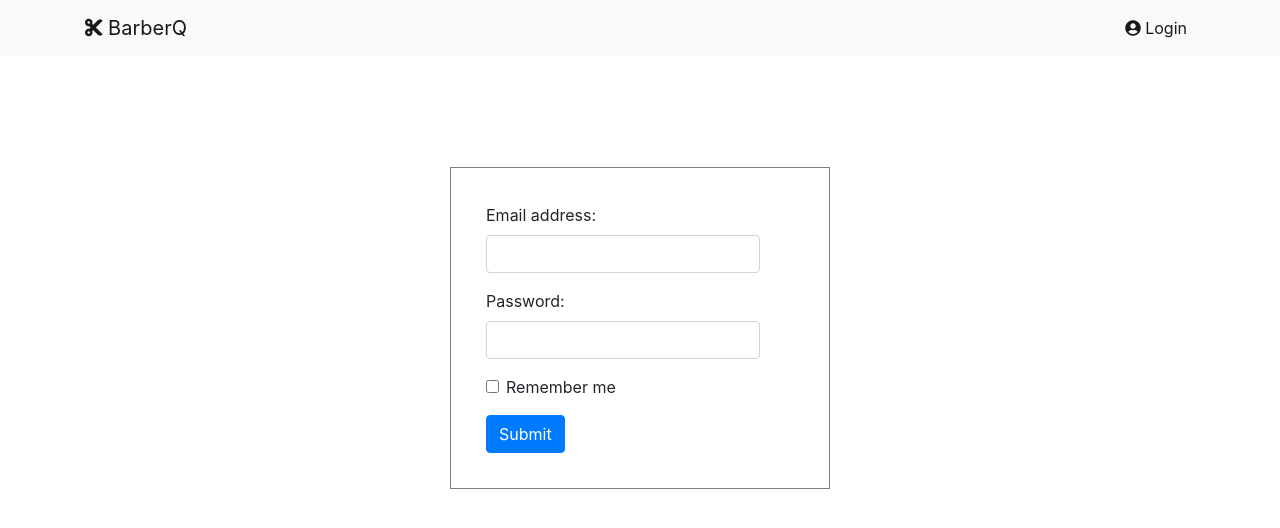
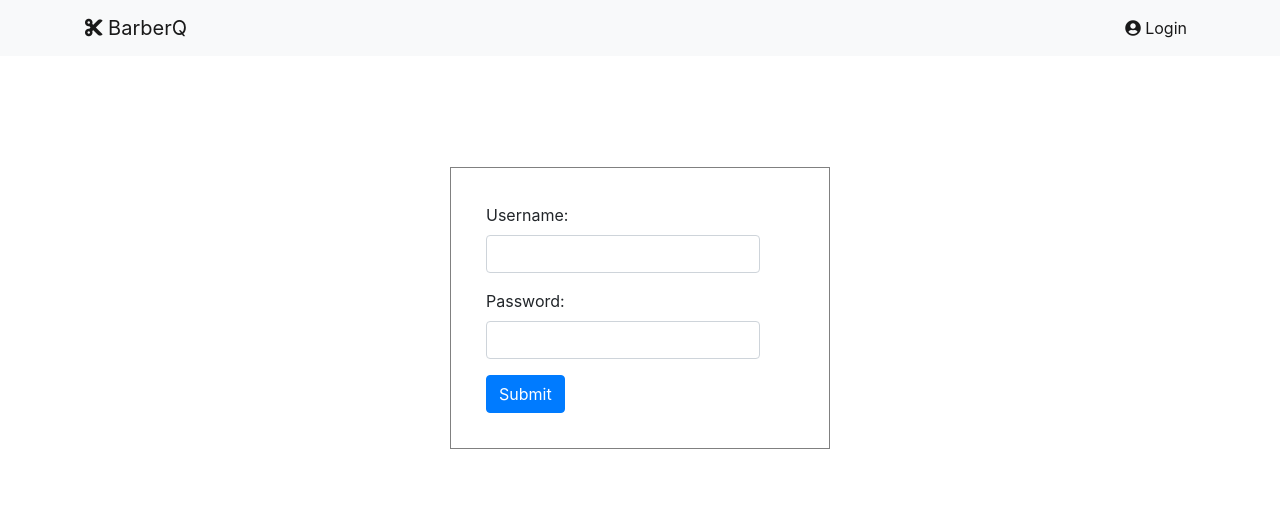
Before and after one commit to alistvt/barberq, a Django app: a page that uses mainapp/templates/login.html in a window 1280 px wide. Shown: the top 528 px of the page. Run offline with Django 3.2, Linux system fonts and the light colour scheme; some libraries are stand-ins or nearby versions.

Commit message:
fixes user login form

```diff
--- a/mainapp/templates/login.html
+++ b/mainapp/templates/login.html
@@ -8,18 +8,21 @@
             <div class="row" style="border: 1px solid grey; padding: 10%">
             <form method="POST">
               <div class="form-group">
-                <label for="username">Email address:</label>
+                <label for="{{ form.username.id_for_label }}">Username:</label>
+{#                  {{ form.username }}#}
                 <input type="text" name="username" class="form-control" id="username">
               </div>
               <div class="form-group">
-                <label for="password">Password:</label>
-                <input type="password" name="password" class="form-control" id="password">
+                <label for="{{ form.password.id_for_label }}">Password:</label>
+{#                  {{ form.password }}#}
+                <input type="password" name="password" class="form-control" required="" id="id_password">
+{#                <input type="password" name="password" class="form-control" id="password">#}
               </div>
-              <div class="form-group form-check">
-                <label class="form-check-label">
-                  <input class="form-check-input" type="checkbox"> Remember me
-                </label>
-              </div>
+{#              <div class="form-group form-check">#}
+{#                <label class="form-check-label">#}
+{#                  <input class="form-check-input" type="checkbox"> Remember me#}
+{#                </label>#}
+{#              </div>#}
               <button type="submit" class="btn btn-primary">Submit</button>
               {% csrf_token %}
             </form>
```
